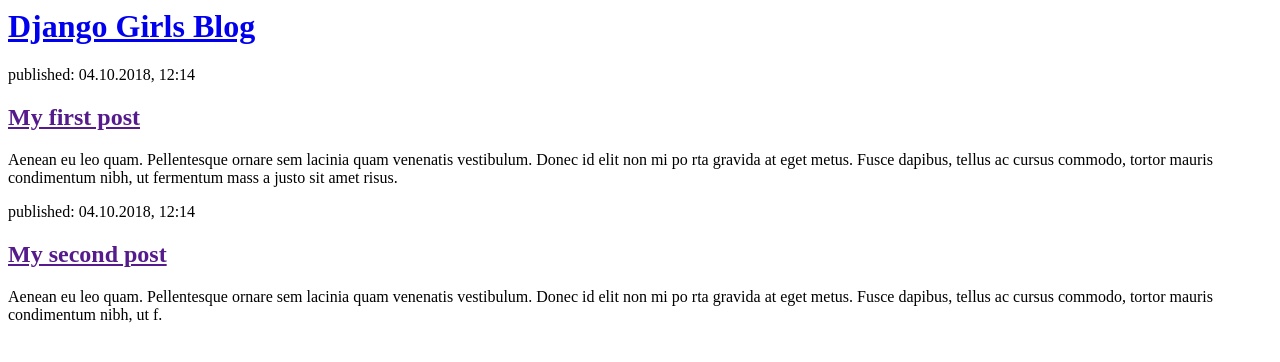
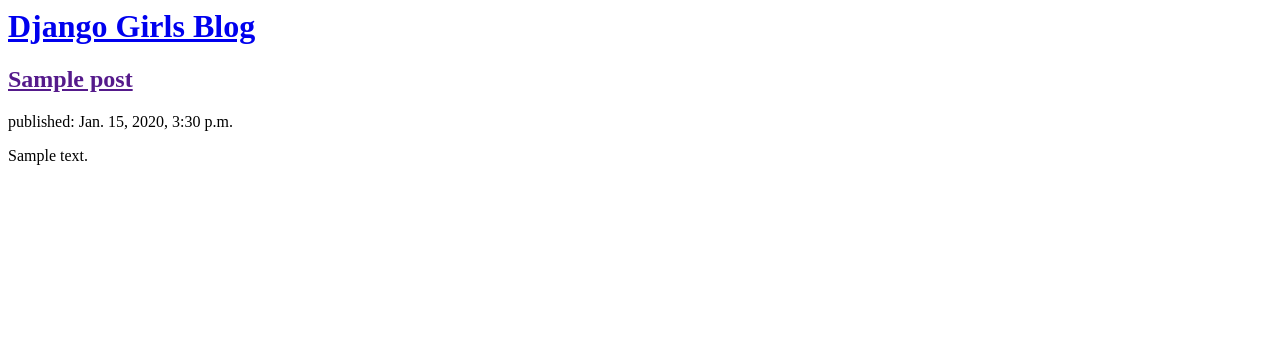
Before and after one commit to Jayashankar3301/django-inception, a Django app: template blog/templates/blog/post_list.html in a window 1280 px wide. Shown: the top 362 px of the page. Run offline with Django 3.2, Linux system fonts and the light colour scheme; the template is opened without the code that fills it: values that come from a table or form of the project are taken from there, others are empty; tables that the repository leaves empty hold one stand-in row (values such as "Sample post").

Commit message:
added dynamic template

```diff
--- a/blog/templates/blog/post_list.html
+++ b/blog/templates/blog/post_list.html
@@ -6,18 +6,12 @@
 <div>
 <h1><a href="/">Django Girls Blog</a></h1>
 </div>
+{% for post in posts %}
 <div>
-<p>published: 04.10.2018, 12:14</p>
-<h2><a href="">My first post</a></h2>
-<p>Aenean eu leo quam. Pellentesque ornare sem lacinia quam venenatis vestibulum. Donec id elit non mi po
-rta gravida at eget metus. Fusce dapibus, tellus ac cursus commodo, tortor mauris condimentum nibh, ut fermentum mass
-a justo sit amet risus.</p>
+<h2><a href="">{{post.title}}</a></h2>
+<p>published: {{ post.published_date }}</p>
+<p>{{post.text}}</p>
 </div>
-<div>
-<p>published: 04.10.2018, 12:14</p>
-<h2><a href="">My second post</a></h2>
-<p>Aenean eu leo quam. Pellentesque ornare sem lacinia quam venenatis vestibulum. Donec id elit non mi po
-rta gravida at eget metus. Fusce dapibus, tellus ac cursus commodo, tortor mauris condimentum nibh, ut f.</p>
-</div>
+{% endfor %}
 </body>
 </html>
--- a/blog/views.py
+++ b/blog/views.py
@@ -1,3 +1,7 @@
 from django.shortcuts import render
+from .models import Post
+from django.utils import timezone
+
 def post_list(request):
-	return render(request, 'blog/post_list.html', {})
+	posts = Post.objects.filter(published_date__lte=timezone.now()).order_by('published_date')
+	return render(request, 'blog/post_list.html', {'posts':posts})
```
Also changed, not shown: 1 other file.
